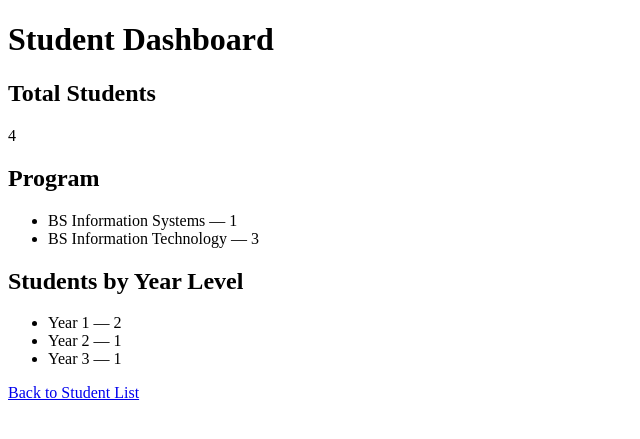
After one commit to rinv290/JEVB_DjangoWebApp, a Django app: page /registration/dashboard/ in a window 1280 px wide. The commit adds this page. Shown: the top 439 px of the page, without its empty margins (0-640 px from the left). Run offline with Django 5.2, Linux system fonts and the light colour scheme; data comes from the database, SQL or seed files in the repository; both versions use the stored data as it was after the commit.

Commit message:
Add student dashboard for Module 04

```diff
--- /dev/null
+++ b/jevb_djangowebapp/registration/templates/registration/student_dashboard.html
@@ -0,0 +1,38 @@
+<!DOCTYPE html>
+<html>
+<head>
+    <title>Student Dashboard</title>
+</head>
+<body>
+
+<h1>Student Dashboard</h1>
+
+<h2>Total Students</h2>
+<p>{{ total_students }}</p>
+
+<h2>Program</h2>
+<ul>
+    {% for item in program_summary %}
+        <li>
+            {{ item.program }} — {{ item.total }}
+        </li>
+    {% endfor %}
+</ul>
+
+<h2>Students by Year Level</h2>
+<ul>
+    {% for item in year_summary %}
+        <li>
+            Year {{ item.year_level }} — {{ item.total }}
+        </li>
+    {% endfor %}
+</ul>
+
+<p>
+    <a href="{% url 'student_list' %}">
+        Back to Student List
+    </a>
+</p>
+
+</body>
+</html>
--- a/jevb_djangowebapp/registration/templates/registration/student_list.html
+++ b/jevb_djangowebapp/registration/templates/registration/student_list.html
@@ -9,6 +9,10 @@
 
 <a href="{% url 'student_create' %}">
     Register Student
+</a>
+
+<a href="{% url 'student_dashboard' %}">
+    Dashboard
 </a>
 
 <hr>
--- a/jevb_djangowebapp/registration/urls.py
+++ b/jevb_djangowebapp/registration/urls.py
@@ -22,4 +22,9 @@ urlpatterns = [
         views.student_delete,
         name='student_delete'
     ),
+    path(
+        'dashboard/',
+        views.student_dashboard,
+        name='student_dashboard'
+    ),
 ]
--- a/jevb_djangowebapp/registration/views.py
+++ b/jevb_djangowebapp/registration/views.py
@@ -1,7 +1,7 @@
 from django.shortcuts import render, redirect
 from .models import Student
 from .forms import StudentForm
-
+from django.db.models import Count
 
 def student_create(request):
     if request.method == 'POST':
@@ -58,3 +58,31 @@ def student_delete(request, pk):
         'registration/student_confirm_delete.html',
         {'student': student}
     )
+def student_dashboard(request):
+    students = Student.objects.all()
+    total_students = students.count()
+
+    program_summary = (
+        students
+        .values('program')
+        .annotate(total=Count('id'))
+        .order_by('program')
+    )
+
+    year_summary = (
+        students
+        .values('year_level')
+        .annotate(total=Count('id'))
+        .order_by('year_level')
+    )
+
+    return render(
+        request,
+        'registration/student_dashboard.html',
+        {
+            'total_students': total_students,
+            'students': students,
+            'program_summary': program_summary,
+            'year_summary': year_summary,
+        }
+    )
```
Also changed, not shown: jevb_djangowebapp/db.sqlite3.
